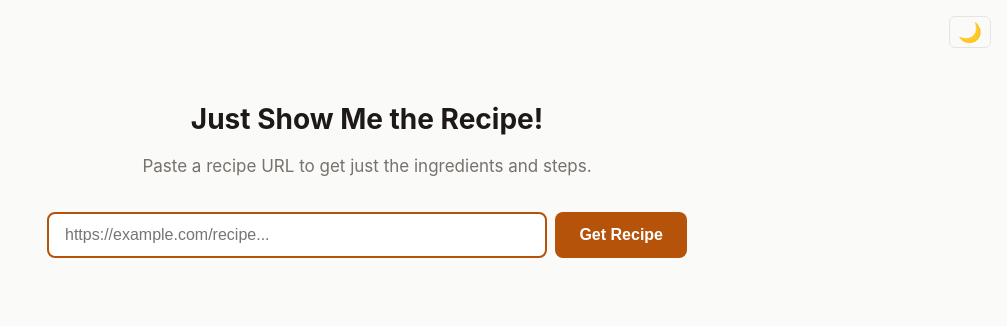
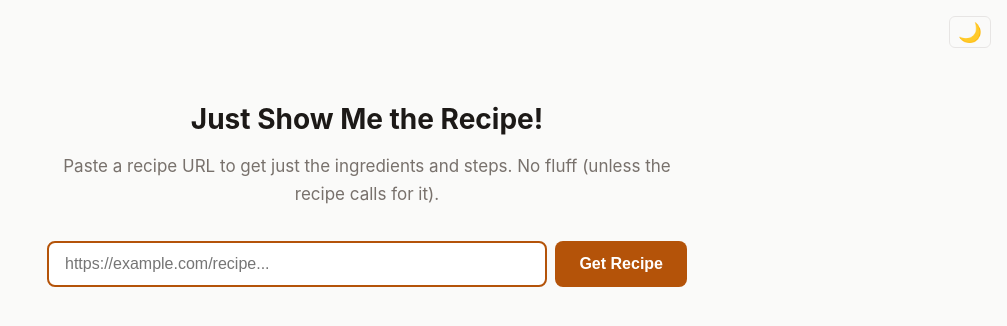
Before and after one commit to djcunningham0/just-show-me-the-recipe, a FastAPI app: page / in a window 1280 px wide. Shown: the top 326 px of the page, without its empty margins (273-1280 px from the left). Run offline with FastAPI, Linux system fonts and the light colour scheme.

Commit message:
subtitle

```diff
--- a/app/templates/index.html
+++ b/app/templates/index.html
@@ -1,9 +1,10 @@
-{% extends "base.html" %}
-
-{% block content %}
+{% extends "base.html" %} {% block content %}
 <div class="hero">
     <h1>Just Show Me the Recipe!</h1>
-    <p class="subtitle">Paste a recipe URL to get just the ingredients and steps.</p>
+    <p class="subtitle">
+        Paste a recipe URL to get just the ingredients and steps. No fluff
+        (unless the recipe calls for it).
+    </p>
     <form action="/recipe" method="get" class="url-form">
         <input
             type="url"
@@ -11,7 +12,7 @@
             placeholder="https://example.com/recipe..."
             required
             autofocus
-        >
+        />
         <button type="submit">Get Recipe</button>
     </form>
 </div>
```
